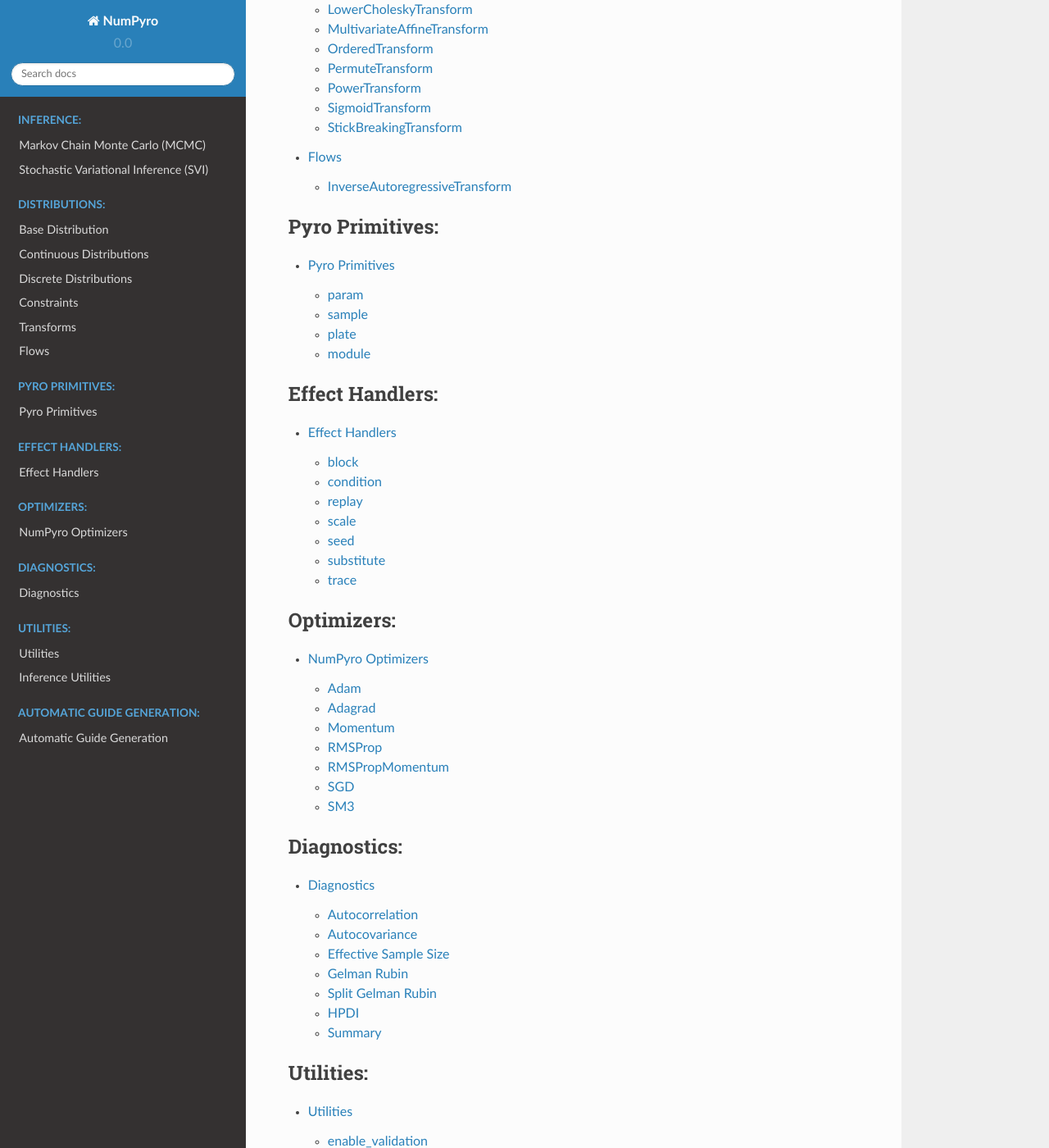
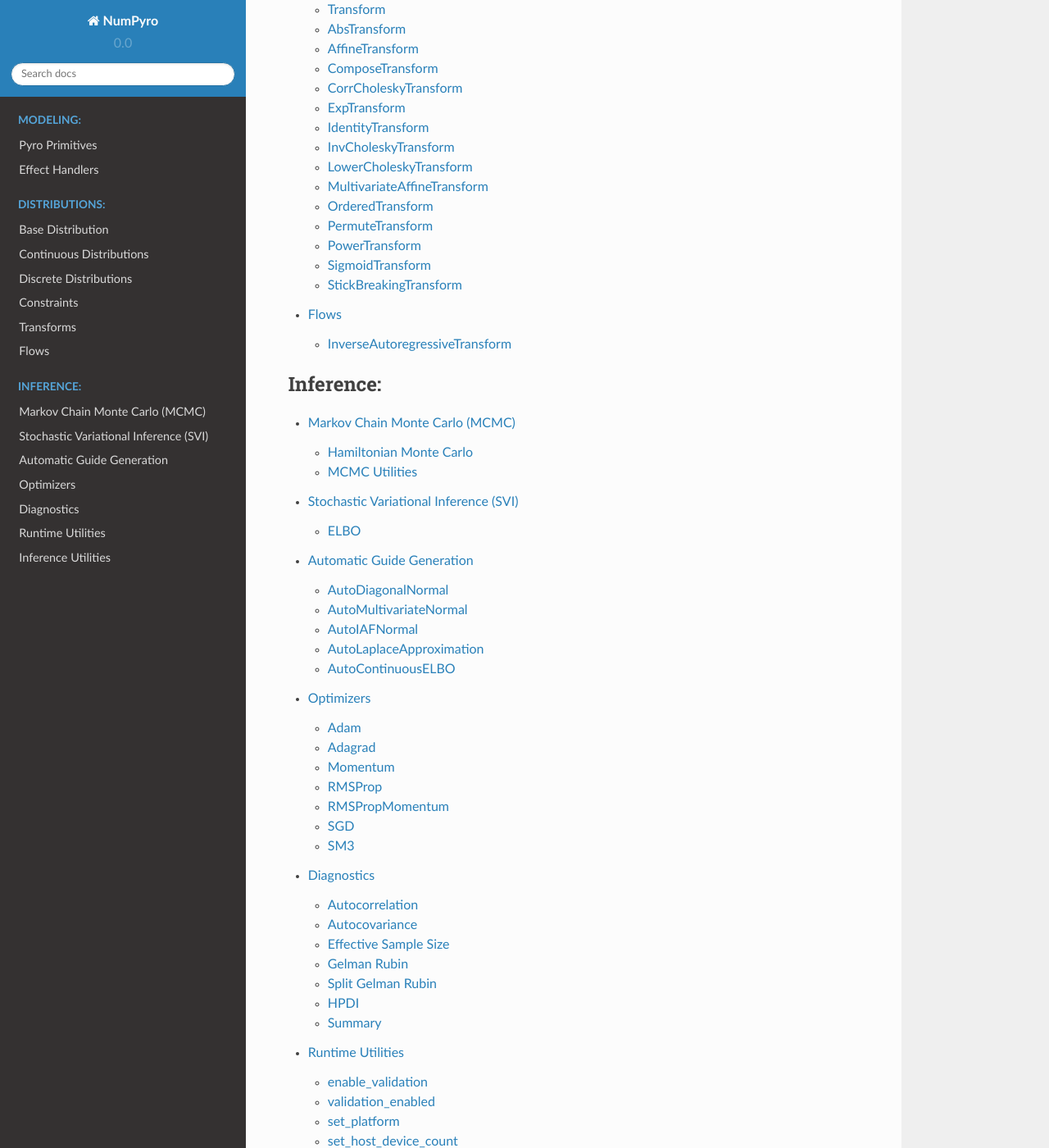
Before and after one commit to pyro-ppl/numpyro, a Sphinx documentation site: the page built from docs/source/index.rst, in a window 1280 px wide and 1400 px high, scrolled down 2368 px. Shown: the whole window at 82% size. Built offline with Sphinx 7.4.7 and the Read the Docs theme 2.0.0, drawn with Linux system fonts in a browser that asks for light colours; some of the changed text lies outside the part shown.

Commit message:
Reorganize documentation (#422)
* Reorganize documentation

* address comment

```diff
--- a/docs/source/index.rst
+++ b/docs/source/index.rst
@@ -7,10 +7,10 @@
 .. toctree::
    :glob:
    :maxdepth: 2
-   :caption: Inference:
+   :caption: Modeling:
 
-   mcmc
-   svi
+   primitives
+   handlers
 
 
 .. toctree::
@@ -24,49 +24,14 @@
 .. toctree::
    :glob:
    :maxdepth: 2
-   :caption: Pyro Primitives:
+   :caption: Inference:
 
-   primitives
-
-
-.. toctree::
-   :glob:
-   :maxdepth: 2
-   :caption: Effect Handlers:
-
-   handlers
-
-
-.. toctree::
-   :glob:
-   :maxdepth: 2
-   :caption: Optimizers:
-
+   mcmc
+   svi
+   autoguide
    optimizers
-
-
-.. toctree::
-   :glob:
-   :maxdepth: 2
-   :caption: Diagnostics:
-
    diagnostics
-
-
-.. toctree::
-   :glob:
-   :maxdepth: 2
-   :caption: Utilities:
-
    utilities
-
-
-.. toctree::
-   :glob:
-   :maxdepth: 2
-   :caption: Automatic Guide Generation:
-
-   autoguide
 
 
 Indices and tables
--- a/docs/source/optimizers.rst
+++ b/docs/source/optimizers.rst
@@ -1,5 +1,5 @@
-NumPyro Optimizers
-==================
+Optimizers
+==========
 
 .. automodule:: numpyro.optim
 
--- a/docs/source/utilities.rst
+++ b/docs/source/utilities.rst
@@ -1,5 +1,5 @@
-Utilities
-=========
+Runtime Utilities
+=================
 
 enable_validation
 -----------------
```
